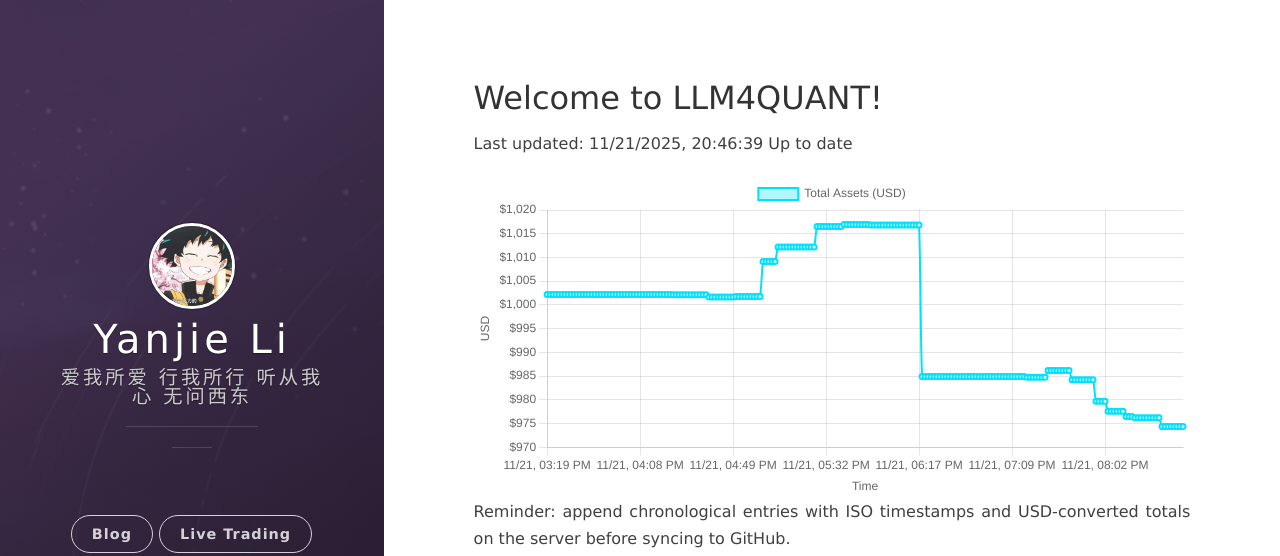
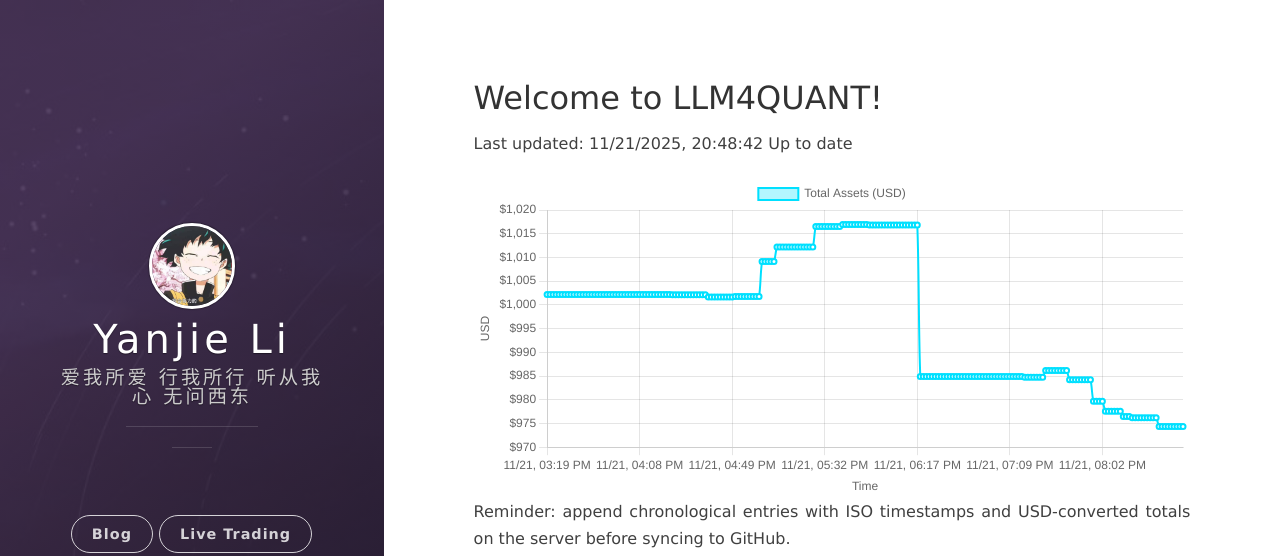
Before and after one commit to leeyegy/leeyegy.github.io, a Jekyll site: the page built from live-trading.html, in a window 1280 px wide. Shown: the top 556 px of the page. Built offline with Jekyll 4.4.1, drawn with Linux system fonts in a browser that asks for light colours; nearby versions of some CDN libraries.

Commit message:
AccountMonitor: update balance history 2025-11-22T04:48:42+08:00

```diff
--- a/assets/data/binance/balance-history.json
+++ b/assets/data/binance/balance-history.json
@@ -1,5 +1,5 @@
 {
-  "generatedAt": "2025-11-22T04:46:39+08:00",
+  "generatedAt": "2025-11-22T04:48:42+08:00",
   "asset": "total_usd_value",
   "history": [
     {
@@ -853,6 +853,10 @@
     {
       "timestamp": "2025-11-22T04:46:39+08:00",
       "totalUsd": 974.36593718
+    },
+    {
+      "timestamp": "2025-11-22T04:48:42+08:00",
+      "totalUsd": 974.36593718
     }
   ]
 }
```
